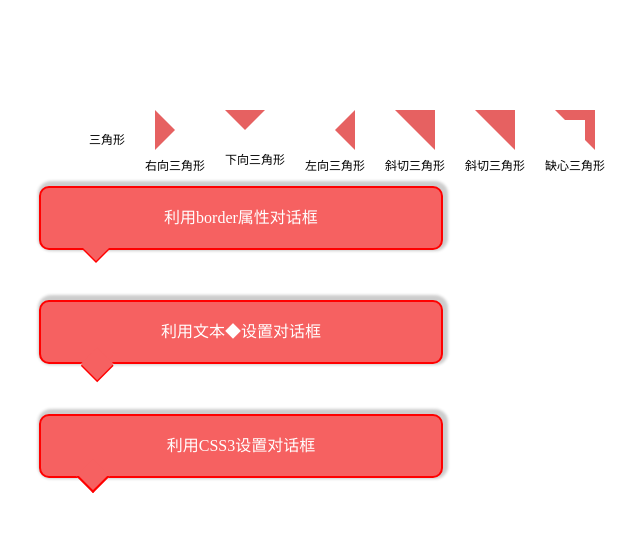
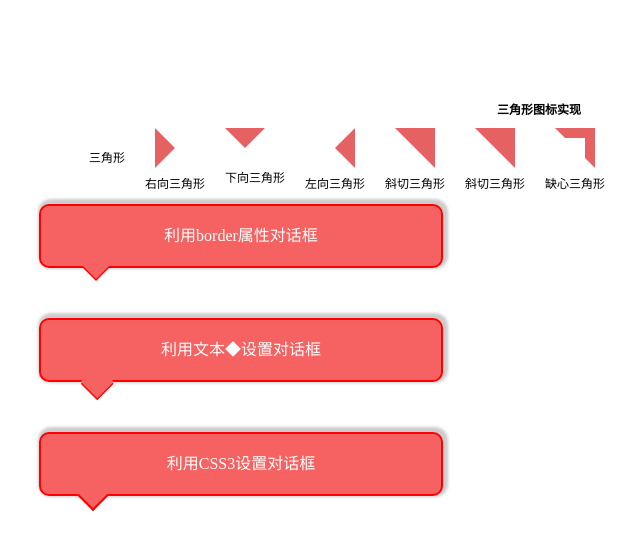
Before and after one commit to aTann/litfeature.github.io, a Jekyll site: the page built from _posts/2016-5-8-小图标.html, in a window 1280 px wide. Shown: the top 550 px of the page, without its empty margins (101-741 px from the left). Built offline with Jekyll 4.4.1, drawn with Linux system fonts in a browser that asks for light colours.

Commit message:
fixed post mistake

```diff
--- a/_posts/2016-5-8-HTML5-小图标.html
+++ b/_posts/2016-5-8-小图标.html
@@ -195,6 +195,9 @@ title: 三角形图标实现
 </head>
 <body>
 	<div id="wrap">
+		<div>
+			<h2>{{ page.title }}</h2>
+		</div>
 		<ul>
 			<li>
 				<span style="height: 60px; width: 100%; line-height: 60px;">
```
